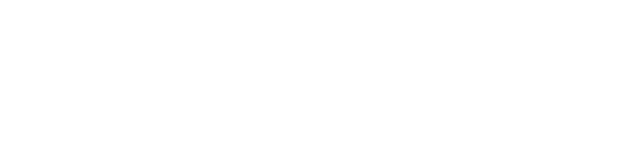
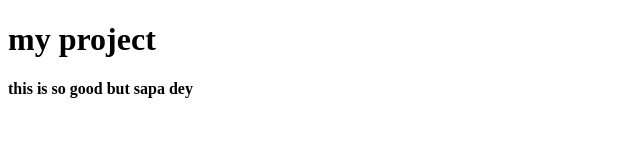
Before and after one commit to justaustinm/first-project, a plain HTML site: page index.html in a window 1280 px wide. Shown: the whole page, without its empty margins (0-640 px from the left). Drawn offline with Linux system fonts and the light colour scheme.

Commit message:
second commit

```diff
--- a/index.html
+++ b/index.html
@@ -6,6 +6,10 @@
     <title>Document</title>
  </head>
  <body>
-
+    <h1>my project
+        <br>
+        <h4>this is so good but sapa dey
+        </h4>
+    </h1>
  </body>
  </html>
```
